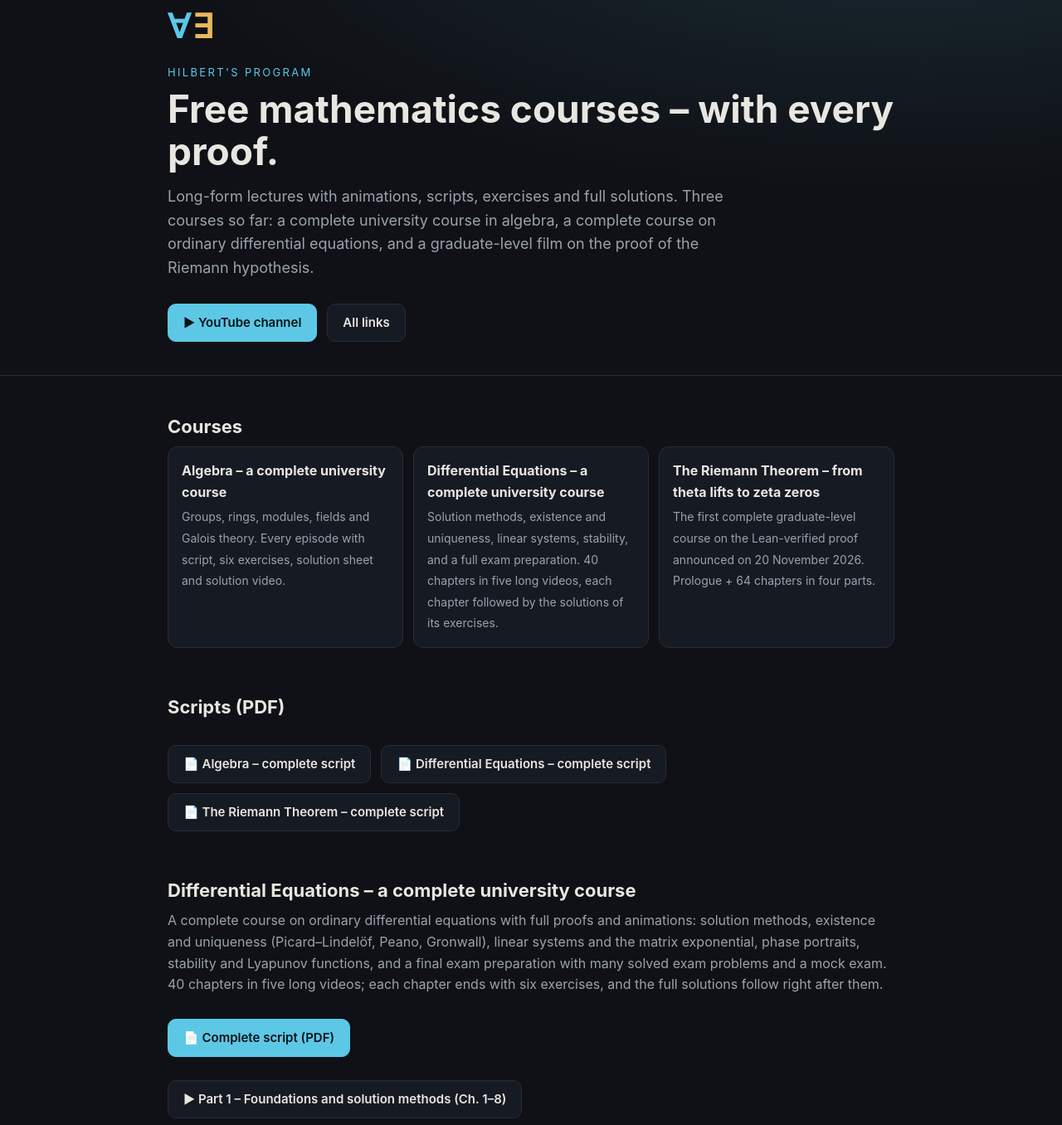
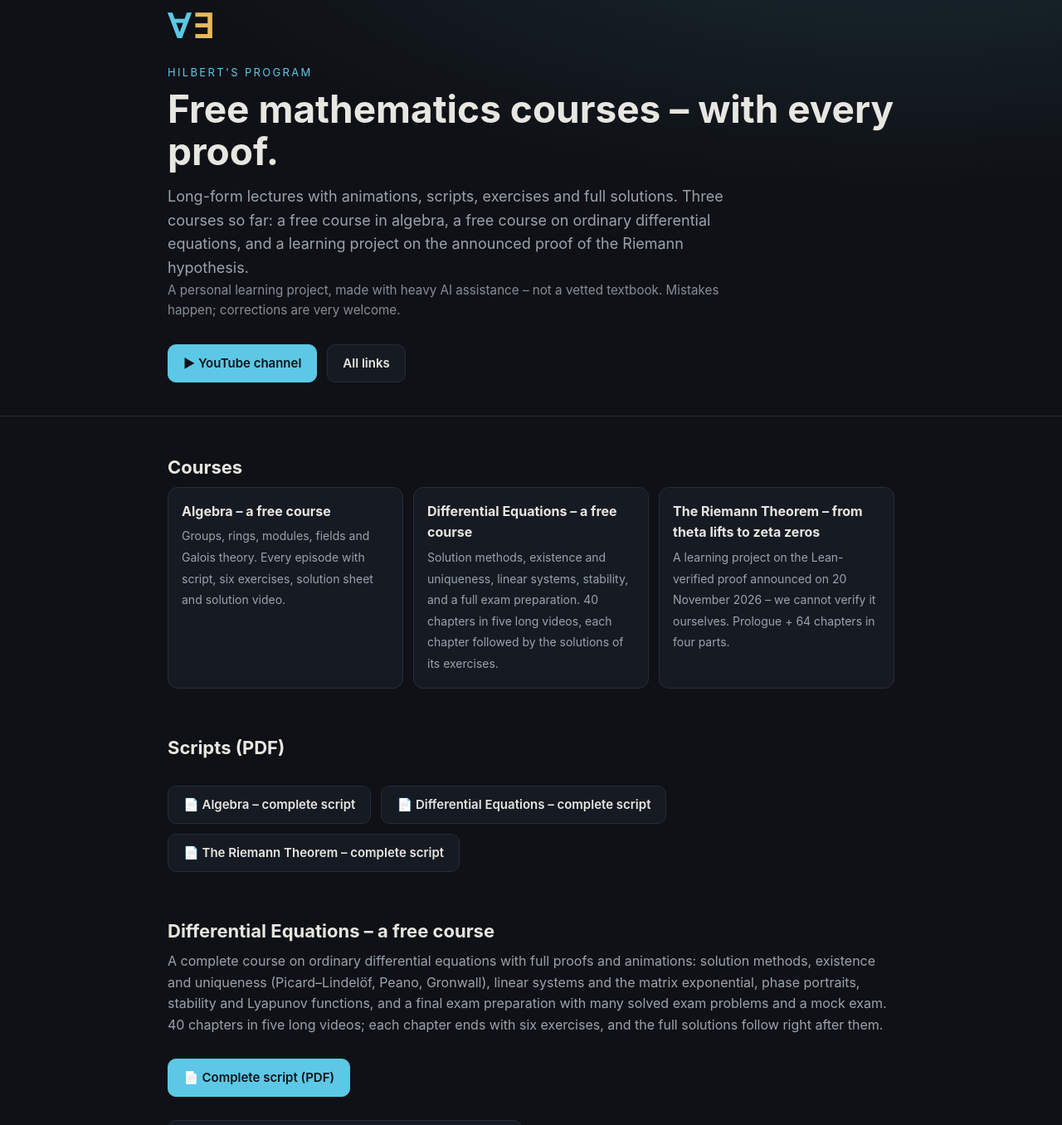
Before and after one commit to HilbertsProgram42/HilbertsProgram42.github.io, a plain HTML site: page index.html in a window 1280 px wide. Shown: the part 61-1417 px from the top of the page at 83% size. Drawn offline with Linux system fonts and the light colour scheme.

Commit message:
Honest framing: personal learning project with heavy AI assistance; no 'university course' claims
Co-Authored-By: Claude Opus 5.5 <noreply@anthropic.com>
Claude-Session: https://claude.ai/code/session_017id8cFMiXsJwtwFE9jHnE6

```diff
--- a/index.html
+++ b/index.html
@@ -4,7 +4,7 @@
 <meta charset="utf-8">
 <meta name="viewport" content="width=device-width, initial-scale=1">
 <title>Hilbert's Program – free courses in mathematics</title>
-<meta name="description" content="Free mathematics courses with full proofs: a complete algebra course, a complete course on ordinary differential equations, and a graduate-level film on the Lean-verified proof of the Riemann hypothesis.">
+<meta name="description" content="Free mathematics courses with full proofs: a complete algebra course, a complete course on ordinary differential equations, and a learning project on the Lean-verified proof of the Riemann hypothesis.">
 <style>
   :root {
     --bg: #0f1116; --panel: #161a22; --line: #262c38; --text: #e8e6e1; --dim: #9aa3ad;
@@ -63,8 +63,9 @@
     <div class="kicker">Hilbert's Program</div>
     <h1>Free mathematics courses – with every proof.</h1>
     <p class="lead">Long-form lectures with animations, scripts, exercises and full solutions. Three courses so far:
-      a complete university course in algebra, a complete course on ordinary differential equations, and a
-      graduate-level film on the proof of the Riemann hypothesis.</p>
+      a free course in algebra, a free course on ordinary differential equations, and a
+      learning project on the announced proof of the Riemann hypothesis.</p>
+    <p class="lead" style="font-size:0.95em;opacity:.85">A personal learning project, made with heavy AI assistance – not a vetted textbook. Mistakes happen; corrections are very welcome.</p>
     <div class="actions">
       <a class="btn primary" href="https://www.youtube.com/@HilbertsProgram">▶ YouTube channel</a>
       <a class="btn" href="links/">All links</a>
@@ -76,12 +77,12 @@
   <section>
     <h2>Courses</h2>
     <div class="how">
-      <a class="card" href="algebra.html" style="text-decoration:none"><b>Algebra – a complete university course</b>
+      <a class="card" href="algebra.html" style="text-decoration:none"><b>Algebra – a free course</b>
         <span>Groups, rings, modules, fields and Galois theory. Every episode with script, six exercises, solution sheet and solution video.</span></a>
-      <a class="card" href="#dgl" style="text-decoration:none"><b>Differential Equations – a complete university course</b>
+      <a class="card" href="#dgl" style="text-decoration:none"><b>Differential Equations – a free course</b>
         <span>Solution methods, existence and uniqueness, linear systems, stability, and a full exam preparation. 40 chapters in five long videos, each chapter followed by the solutions of its exercises.</span></a>
       <a class="card" href="#zeta" style="text-decoration:none"><b>The Riemann Theorem – from theta lifts to zeta zeros</b>
-        <span>The first complete graduate-level course on the Lean-verified proof announced on 20 November 2026. Prologue + 64 chapters in four parts.</span></a>
+        <span>A learning project on the Lean-verified proof announced on 20 November 2026 – we cannot verify it ourselves. Prologue + 64 chapters in four parts.</span></a>
     </div>
   </section>
 
@@ -95,7 +96,7 @@
   </section>
 
   <section id="dgl">
-    <h2>Differential Equations – a complete university course</h2>
+    <h2>Differential Equations – a free course</h2>
     <p class="note">A complete course on ordinary differential equations with full proofs and animations: solution
       methods, existence and uniqueness (Picard–Lindelöf, Peano, Gronwall), linear systems and the matrix exponential,
       phase portraits, stability and Lyapunov functions, and a final exam preparation with many solved exam problems
```
Also changed, not shown: algebra.html (+4 -3 lines), links/index.html (+4 -4 lines), riemann-checks.html (+1 -1 lines).
